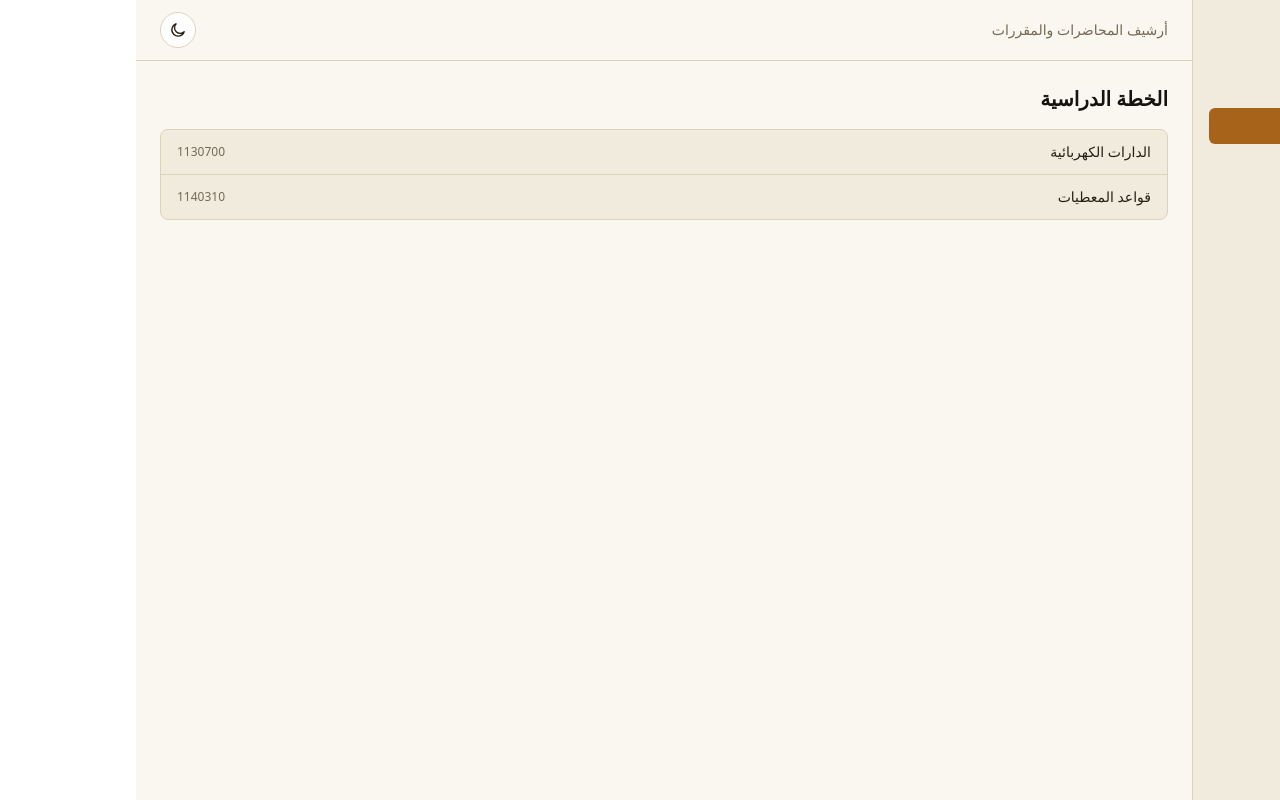
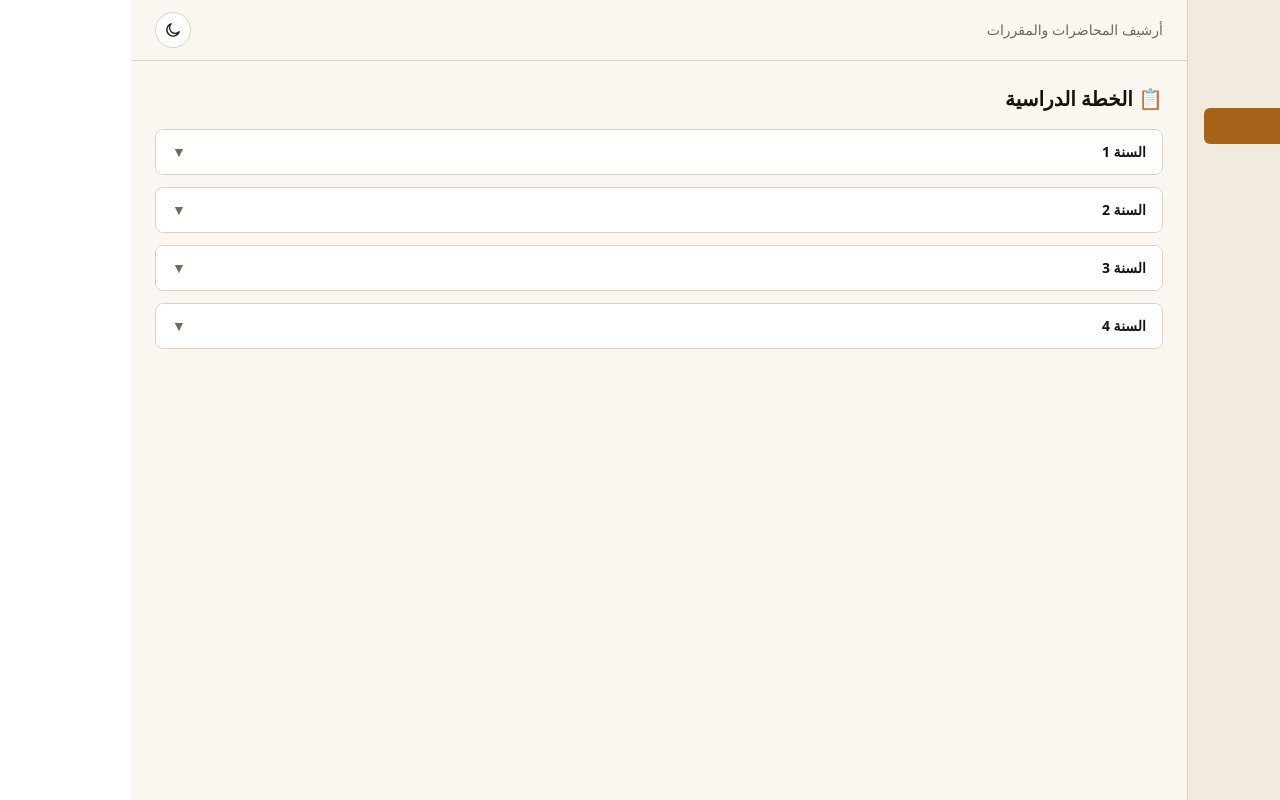
Before and after one commit to al-helal0x/QPU_assistant_404, a React (Vite) app: page /study-plan in a window 1280 px wide. Built offline with nearby package versions, Linux system fonts and the light colour scheme.

Commit message:
إضافة الخطة الدراسية الكاملة (4 سنوات) بصفحة الخطة

```diff
--- a/src/pages/StudyPlan.jsx
+++ b/src/pages/StudyPlan.jsx
@@ -1,39 +1,152 @@
-import React from "react";
+import React, { useEffect, useState } from "react";
 import { Link } from "react-router-dom";
-import { useStudyPlan } from "../hooks/useStudyPlan.js";
+import { isVisible } from "../lib/hiddenFilter.js";
 
 // ⚠️ ملف مملوك لعضو 2 — صفحة الخطة الدراسية.
-// الدفعة 4: يستهلك useStudyPlan() (عضو 4) بدل fetch مباشر — نفس مصدر
-// SubjectList.jsx الآن، بلا ازدواجية.
+//
+// ⚠️ تحديث إداري (تنفيذ مباشر بطلب صريح من المدير الحقيقي للمشروع، منفَّذ
+// خارج دورة تسليم الفريق المعتادة — يُوثَّق هنا كاستثناء بدل ما يمر بصمت):
+// استُبدلت القائمة المسطّحة السابقة (اللي كانت تعتمد على useStudyPlan العام
+// نفسه المستخدم بالمفضلة/آخر الزيارات) بعرض الخطة الدراسية **الحقيقية**
+// الكاملة لأربع سنوات (منقولة من مشروع 4cml/assistant404 الأصلي)، بنفس أسلوب
+// العرض هناك (أكورديون سنة ← مستوى ← [تبويب تخصص] ← جدول مواد)، مع تكييفه
+// لتوكنز الثيم الحالية بدل الألوان الثابتة، ومسار fetch آمن مع base path،
+// وفلترة hidden على مستوى المادة (نفس عقد isVisible المعتمد بالمشروع).
+//
+// مصدر البيانات مختلف عمداً عن useStudyPlan(): هذا الملف (curriculum.json)
+// ببنية متداخلة (سنوات ← مستويات ← مواد/تخصصات) خاصة بعرض الخطة فقط، بينما
+// study-plan.json يبقى كما هو (قائمة مسطّحة) لأنه مستخدم فعلياً من عضو 4
+// (useStudyPlan) وعضو 2 (SubjectList/المفضلة/آخر الزيارات) — لا يجوز دمجهما
+// بدون تنسيق مع عضو 4 لاحقاً.
 
-export default function StudyPlan() {
-  const { courses, loading } = useStudyPlan();
+function CoursesTable({ courses }) {
+  const visible = courses.filter(isVisible);
+  if (visible.length === 0) {
+    return <p className="p-3 text-sm text-text-muted">لا توجد مواد ظاهرة بهذا القسم</p>;
+  }
+  return (
+    <table className="mt-2 w-full border-collapse overflow-hidden rounded-md border border-border text-sm">
+      <thead>
+        <tr className="bg-bg-elevated">
+          <th className="border border-border p-2 text-right">اسم المقرر</th>
+          <th className="border border-border p-2 text-right">رمز المقرر</th>
+          <th className="border border-border p-2 text-right">الساعات</th>
+        </tr>
+      </thead>
+      <tbody>
+        {visible.map((course) => (
+          <tr key={course.id}>
+            <td className="border border-border p-2">
+              <Link to={`/subject/${course.id}`} className="text-accent hover:text-accent-hover">
+                {course.name}
+              </Link>
+            </td>
+            <td className="border border-border p-2 text-text-muted">{course.code || "-"}</td>
+            <td className="border border-border p-2 text-text-muted">{course.hours}</td>
+          </tr>
+        ))}
+      </tbody>
+    </table>
+  );
+}
 
-  if (loading) return <div className="text-text-muted">...جارِ التحميل</div>;
+function LevelBlock({ lvl }) {
+  const [open, setOpen] = useState(false);
+  const [activeTrack, setActiveTrack] = useState(
+    lvl.hasSpecializations ? Object.keys(lvl.tracks)[0] : null
+  );
 
   return (
-    <div>
-      <h1 className="mb-4 text-xl font-bold text-text-h">الخطة الدراسية</h1>
+    <div className="mb-2 overflow-hidden rounded-md border border-border">
+      <button
+        type="button"
+        onClick={() => setOpen(!open)}
+        className="flex w-full items-center justify-between bg-bg-subtle px-3 py-2 text-sm text-text hover:bg-bg-elevated"
+      >
+        <span>{lvl.semesterLabel} — {lvl.totalHours} ساعة</span>
+        <span className="text-text-muted">{open ? "▲" : "▼"}</span>
+      </button>
 
-      {courses.length === 0 ? (
-        <p className="text-text-muted">لا توجد مواد بالخطة حالياً</p>
-      ) : (
-        <ul className="divide-y divide-border rounded-lg border border-border bg-bg-subtle">
-          {courses.map((course) => (
-            <li key={course.id}>
-              <Link
-                to={`/subject/${course.id}`}
-                className="flex items-center justify-between px-4 py-3 text-sm text-text hover:bg-bg-elevated"
-              >
-                <span>{course.name}</span>
-                {course.code && (
-                  <span className="text-xs text-text-muted">{course.code}</span>
-                )}
-              </Link>
-            </li>
-          ))}
-        </ul>
+      {open && (
+        <div className="p-3">
+          {lvl.hasSpecializations ? (
+            <>
+              <div className="mb-3 flex flex-wrap gap-2">
+                {Object.keys(lvl.tracks).map((trackName) => (
+                  <button
+                    key={trackName}
+                    type="button"
+                    onClick={() => setActiveTrack(trackName)}
+                    className={`rounded-md border border-border px-3 py-1.5 text-xs ${
+                      activeTrack === trackName
+                        ? "bg-accent text-white"
+                        : "bg-bg text-text hover:bg-bg-elevated"
+                    }`}
+                  >
+                    {trackName}
+                  </button>
+                ))}
+              </div>
+              <CoursesTable courses={lvl.tracks[activeTrack]} />
+            </>
+          ) : (
+            <CoursesTable courses={lvl.courses} />
+          )}
+        </div>
       )}
     </div>
   );
 }
+
+export default function StudyPlan() {
+  const [plan, setPlan] = useState(null);
+  const [openYear, setOpenYear] = useState(null);
+
+  useEffect(() => {
+    let cancelled = false;
+    fetch(`${import.meta.env.BASE_URL}data/curriculum.json`)
+      .then((res) => res.json())
+      .then((data) => {
+        if (!cancelled) setPlan(data);
+      })
+      .catch(() => {
+        if (!cancelled) setPlan({ years: [] });
+      });
+    return () => {
+      cancelled = true;
+    };
+  }, []);
+
+  if (!plan) return <div className="text-text-muted">...جارِ التحميل</div>;
+
+  return (
+    <div>
+      <h1 className="mb-4 text-xl font-bold text-text-h">📋 الخطة الدراسية</h1>
+
+      {plan.years.length === 0 ? (
+        <p className="text-text-muted">تعذّر تحميل الخطة الدراسية</p>
+      ) : (
+        plan.years.map((y) => (
+          <div key={y.year} className="mb-3 overflow-hidden rounded-lg border border-border">
+            <button
+              type="button"
+              onClick={() => setOpenYear(openYear === y.year ? null : y.year)}
+              className="flex w-full items-center justify-between bg-bg-elevated px-4 py-3 text-sm font-bold text-text-h hover:bg-bg-subtle"
+            >
+              <span>السنة {y.year}</span>
+              <span className="text-text-muted">{openYear === y.year ? "▲" : "▼"}</span>
+            </button>
+
+            {openYear === y.year && (
+              <div className="p-2">
+                {y.levels.map((lvl) => (
+                  <LevelBlock key={lvl.level} lvl={lvl} />
+                ))}
+              </div>
+            )}
+          </div>
+        ))
+      )}
+    </div>
+  );
+}
```
Also changed, not shown: 1 other file (tests, documents, lock files or other folders).
